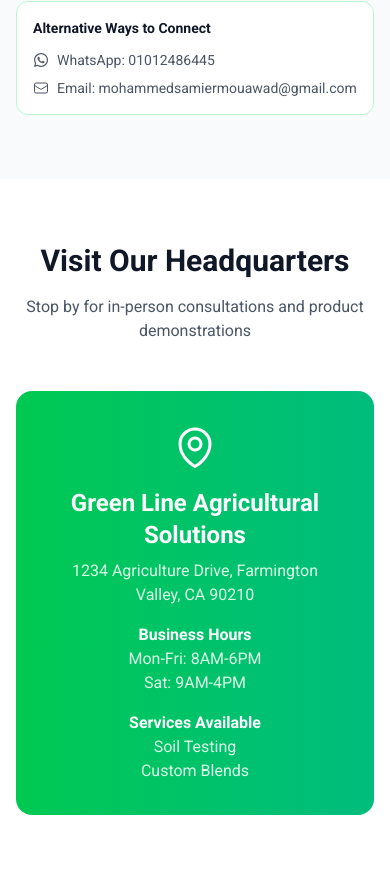
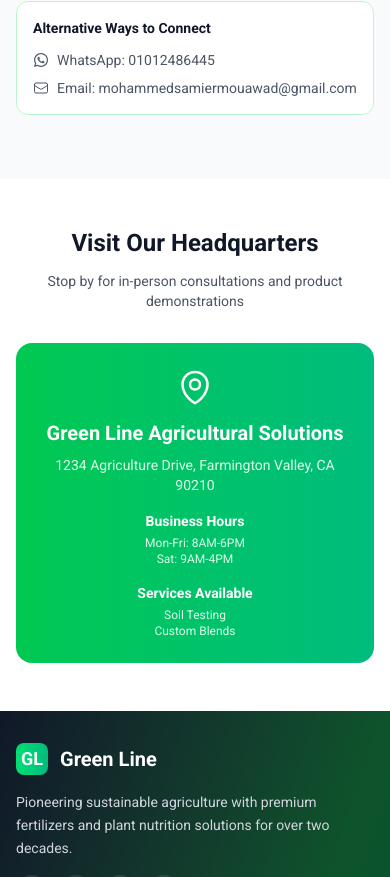
Before and after one commit to mohamed-samir-dev/Greenline, a Next.js app: page /contact in a window 390 px wide. Shown: the part 1896-2773 px from the top of the page. Built offline with nearby package versions, Linux system fonts and the light colour scheme; no server answers.

Commit message:
feat: implement office information component with location details

```diff
--- a/app/contact/components/OfficeInfo.tsx
+++ b/app/contact/components/OfficeInfo.tsx
@@ -6,29 +6,29 @@ import { fadeInUp } from './animations';
 
 export default function OfficeInfo() {
   return (
-    <section className="py-16">
+    <section className="py-12 sm:py-16">
       <div className="max-w-7xl mx-auto px-4 sm:px-6 lg:px-8">
-        <motion.div className="text-center mb-12" {...fadeInUp}>
-          <h2 className="text-3xl font-bold text-gray-900 mb-4">Visit Our Headquarters</h2>
-          <p className="text-gray-600">Stop by for in-person consultations and product demonstrations</p>
+        <motion.div className="text-center mb-8 sm:mb-12" {...fadeInUp}>
+          <h2 className="text-2xl sm:text-3xl font-bold text-gray-900 mb-3 sm:mb-4">Visit Our Headquarters</h2>
+          <p className="text-gray-600 text-sm sm:text-base px-2">Stop by for in-person consultations and product demonstrations</p>
         </motion.div>
         <motion.div
-          className="bg-linear-to-r from-green-500 to-emerald-500 rounded-2xl p-8 text-white text-center"
+          className="bg-linear-to-r from-green-500 to-emerald-500 rounded-2xl p-6 sm:p-8 text-white text-center"
           {...fadeInUp}
         >
-          <MapPinIcon className="h-12 w-12 mx-auto mb-4" />
-          <h3 className="text-2xl font-bold mb-2">Green Line Agricultural Solutions</h3>
-          <p className="text-green-100 mb-4">1234 Agriculture Drive, Farmington Valley, CA 90210</p>
-          <div className="grid md:grid-cols-2 gap-4 max-w-md mx-auto">
-            <div>
-              <p className="font-semibold">Business Hours</p>
-              <p className="text-green-100">Mon-Fri: 8AM-6PM</p>
-              <p className="text-green-100">Sat: 9AM-4PM</p>
+          <MapPinIcon className="h-10 w-10 sm:h-12 sm:w-12 mx-auto mb-3 sm:mb-4" />
+          <h3 className="text-xl sm:text-2xl font-bold mb-2">Green Line Agricultural Solutions</h3>
+          <p className="text-green-100 mb-4 sm:mb-6 text-sm sm:text-base px-2">1234 Agriculture Drive, Farmington Valley, CA 90210</p>
+          <div className="grid grid-cols-1 sm:grid-cols-2 gap-4 sm:gap-6 max-w-md mx-auto">
+            <div className="text-center sm:text-left">
+              <p className="font-semibold text-sm sm:text-base mb-1 sm:mb-2">Business Hours</p>
+              <p className="text-green-100 text-xs sm:text-sm">Mon-Fri: 8AM-6PM</p>
+              <p className="text-green-100 text-xs sm:text-sm">Sat: 9AM-4PM</p>
             </div>
-            <div>
-              <p className="font-semibold">Services Available</p>
-              <p className="text-green-100">Soil Testing</p>
-              <p className="text-green-100">Custom Blends</p>
+            <div className="text-center sm:text-left">
+              <p className="font-semibold text-sm sm:text-base mb-1 sm:mb-2">Services Available</p>
+              <p className="text-green-100 text-xs sm:text-sm">Soil Testing</p>
+              <p className="text-green-100 text-xs sm:text-sm">Custom Blends</p>
             </div>
           </div>
         </motion.div>
```
